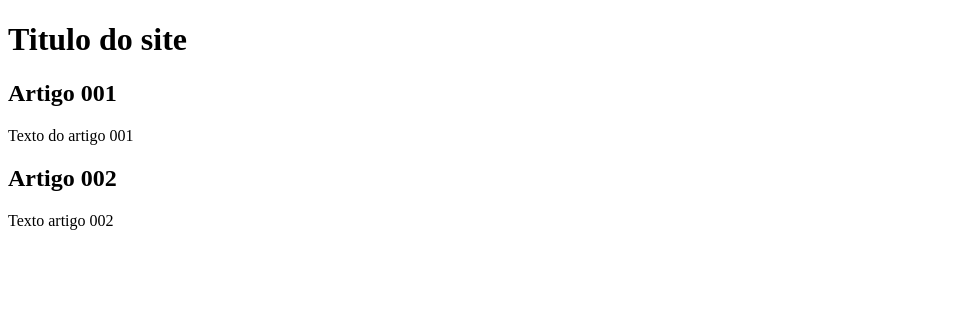
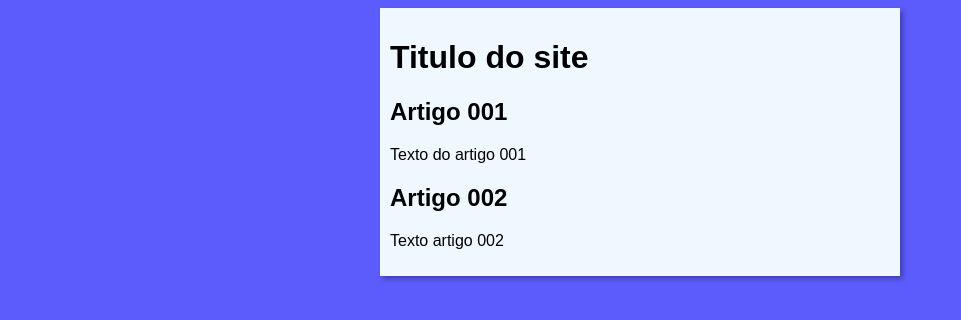
Before and after one commit to LeandroRDS/projero-site, a plain HTML site: page index.html in a window 1280 px wide. Shown: the whole page, without its empty margins (0-961 px from the left). Drawn offline with Linux system fonts and the light colour scheme.

Commit message:
iniciei o desing

```diff
--- /dev/null
+++ b/estilos/style.css
@@ -0,0 +1,16 @@
+*{
+    font-family: Arial, Helvetica, sans-serif;
+    font-size: 16;
+}
+
+body{
+    background-color: rgb(92, 92, 252);
+}
+
+main{
+    background-color: aliceblue;
+    width: 500px;
+    margin: auto;
+    padding: 10px ;
+    box-shadow: 3px 3px 5px rgba(0, 0, 0, 0.308);
+}
--- a/index.html
+++ b/index.html
@@ -5,6 +5,7 @@
     <meta http-equiv="X-UA-Compatible" content="IE=edge">
     <meta name="viewport" content="width=device-width, initial-scale=1.0">
     <title>Titolo do site</title>
+    <link rel="stylesheet" href="estilos/style.css">
 </head>
 <body>
     <main>
```
